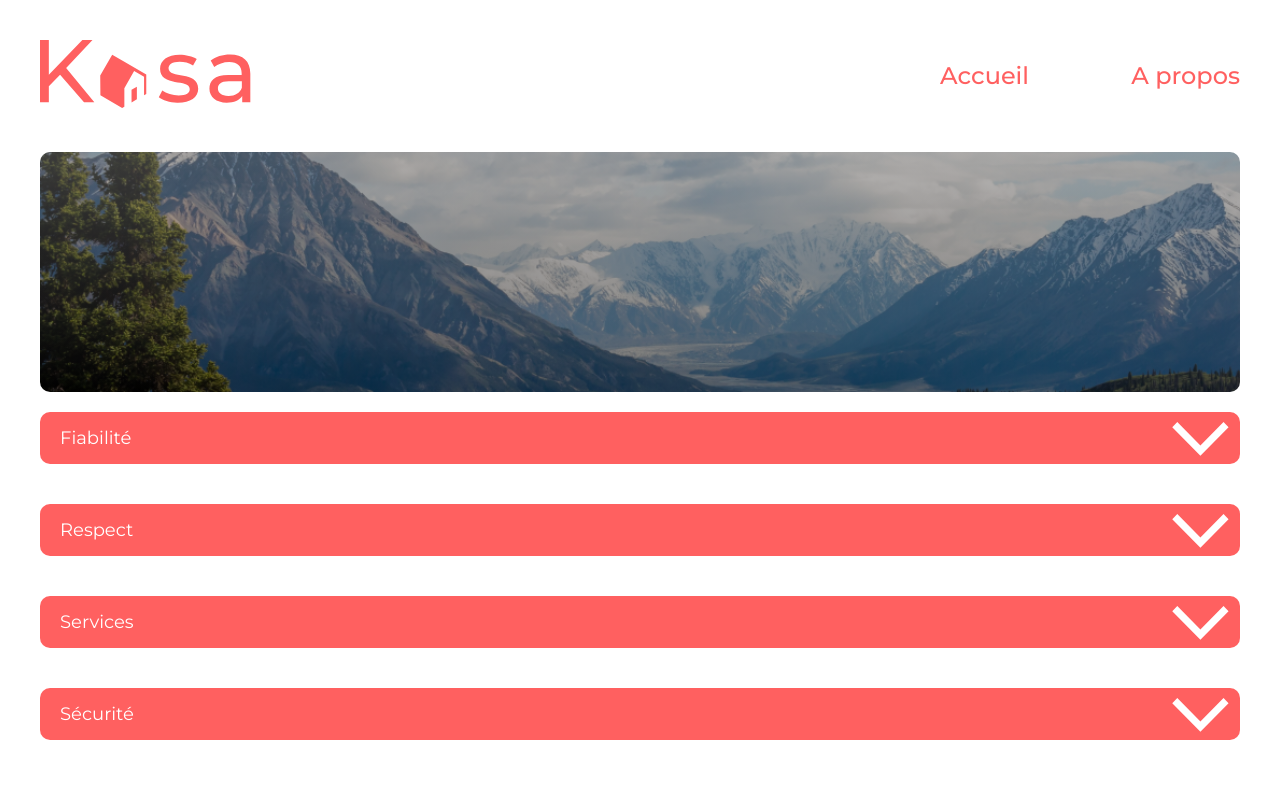
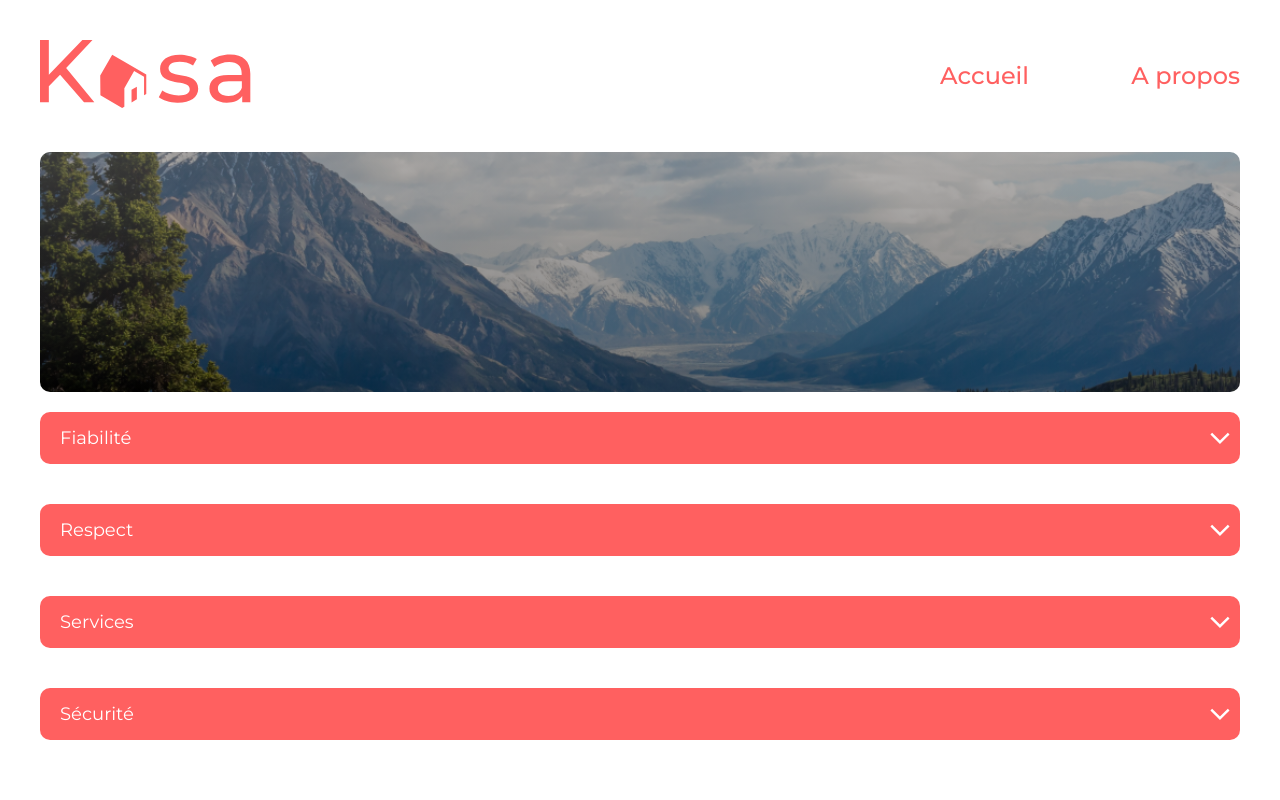
Before and after one commit to Fabbaigts/Projet-Ka-7, a React (Create React App) app: page /about in a window 1280 px wide. Shown: the top 800 px of the page. Built offline with nearby package versions, Linux system fonts and the light colour scheme.

Commit message:
correction taille chevrons

```diff
--- a/src/styles/dropdown.scss
+++ b/src/styles/dropdown.scss
@@ -76,7 +76,7 @@ li.equipment {
 
 .chevron {
   height: 50%;
-  width: 5%;
+  width: 20px;
   padding-right: 10px;
   color: rgb(0, 0, 0);
 }
```
